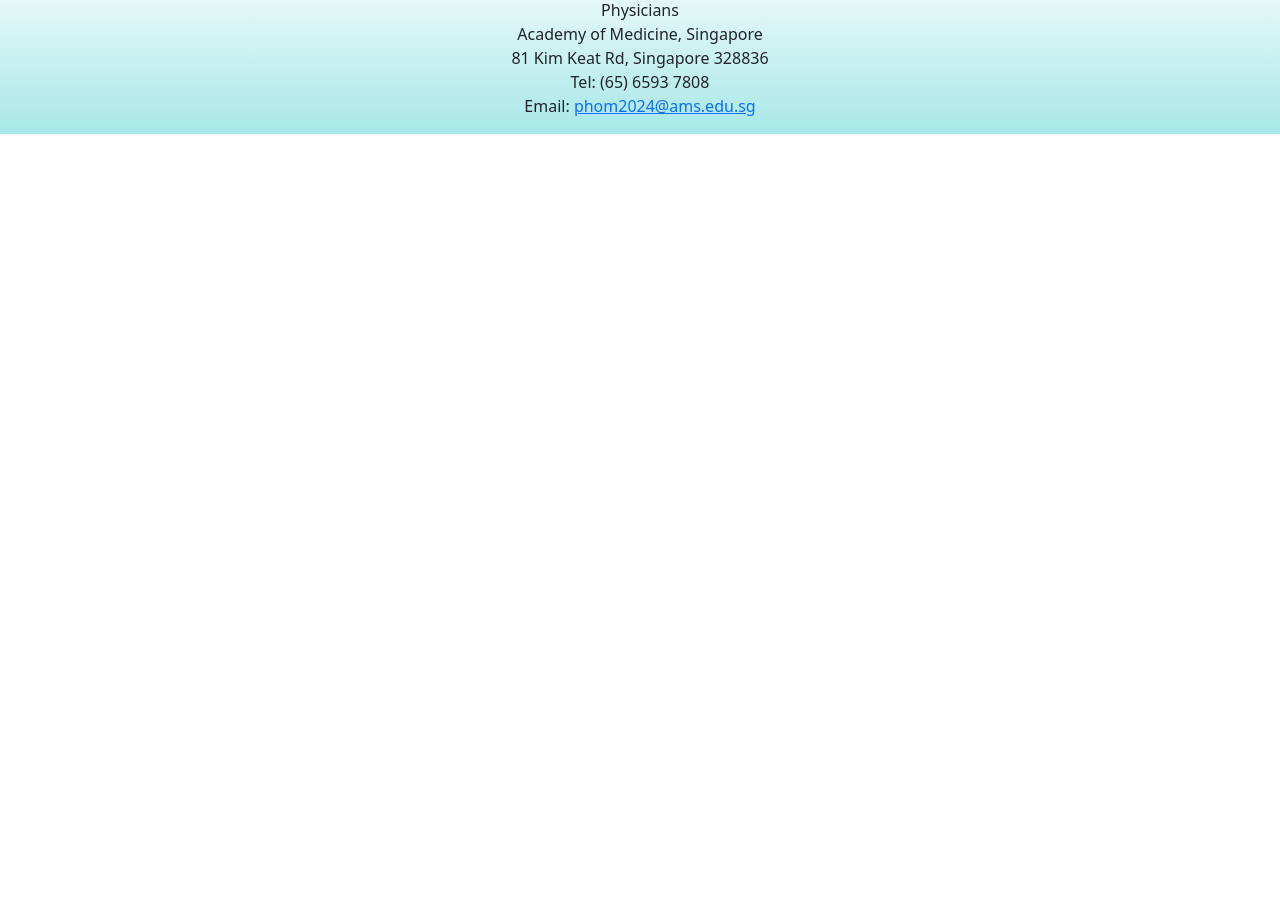
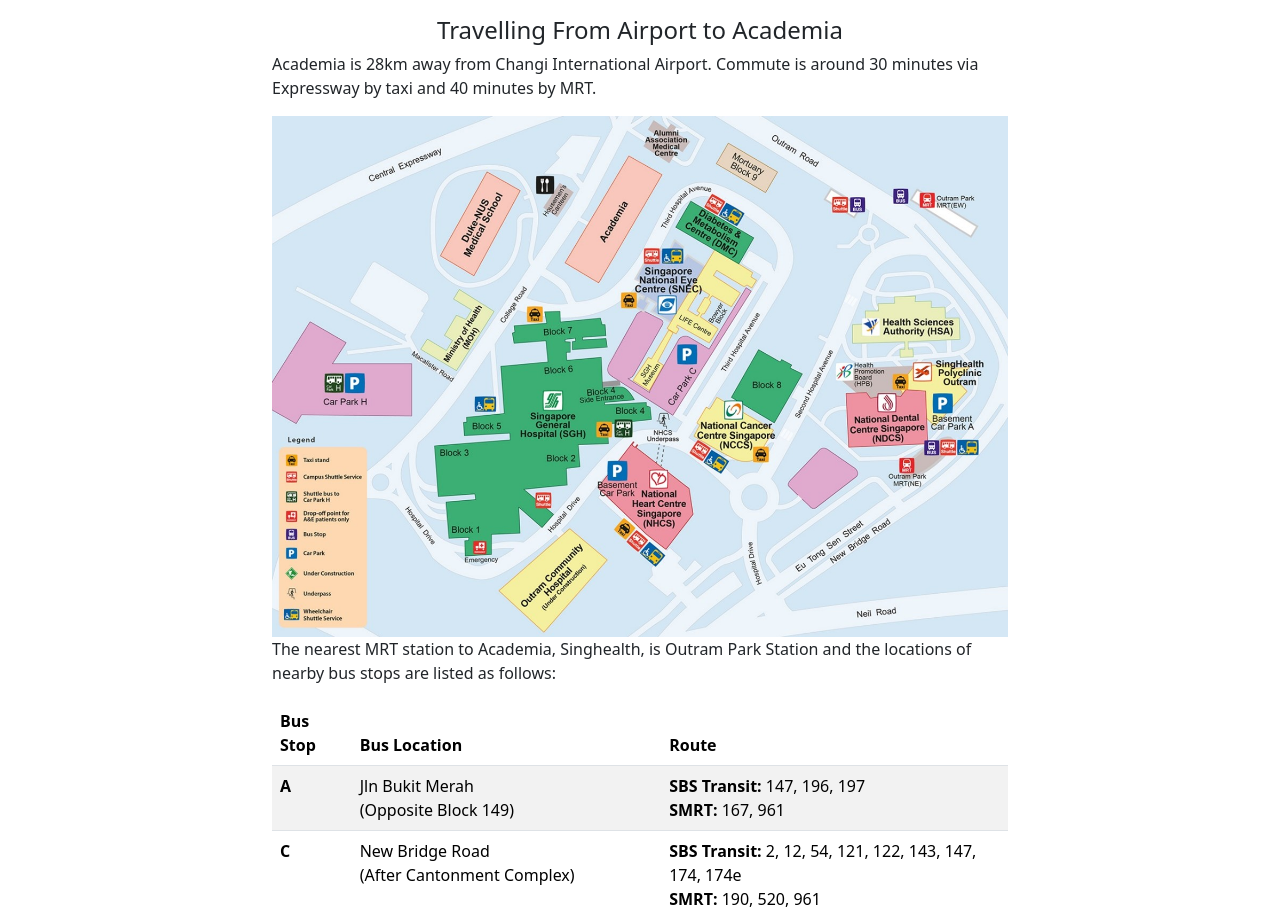
Before and after one commit to llja0112/PHOMC, a Next.js app: page /travel/transport in a window 1280 px wide. Shown: the part 170-1085 px from the top of the page. Before the commit the page ends 800 px from the top, so only its background shows below. Built offline with nearby package versions, Linux system fonts and the light colour scheme.

Commit message:
Add transport page for travel

```diff
--- a/app/travel/transport/page.tsx
+++ b/app/travel/transport/page.tsx
@@ -1,8 +1,108 @@
+import Image from "next/image";
+import mapPic from "@/public/map.jpg"
 
 export default function Page () {
   return (
     <>
-      <h1>Programme Page</h1>
+      <div className="container">
+        <div className="row">
+          <div className="col-md-8 offset-md-2">
+            <h3 className="my-3 text-center">Transportation to Conference Venue</h3>
+
+            <p>
+              Academia, Singhealth, is just a 10-minute walk from Outram Park MRT Station and a 15-minute bus ride from Downtown Singapore.
+            </p>
+
+            <h4 className="text-center">
+              Travelling From Airport to Academia
+            </h4>
+
+            <p>
+              Academia is 28km away from Changi International Airport. Commute is around 30 minutes via Expressway by taxi and 40 minutes by MRT.
+            </p>
+
+            <Image src={mapPic} className="img-fluid" alt="Map picture" />
+
+            <p>
+              The nearest MRT station to Academia, Singhealth, is Outram Park Station and the locations of nearby bus stops are listed as follows:
+            </p>
+
+            <table className="table table-striped">
+              <thead>
+                <tr>
+                  <th scope="col">Bus Stop</th>
+                  <th scope="col">Bus Location</th>
+                  <th scope="col">Route</th>
+                </tr>
+              </thead>
+              <tbody>
+                <tr>
+                  <th scope="row">A</th>
+                  <td>Jln Bukit Merah<br/>(Opposite Block 149)</td>
+                  <td><strong>SBS Transit:</strong> 147, 196, 197<br /><strong>SMRT:</strong> 167, 961</td>
+                </tr>
+                <tr>
+                  <th scope="row">C</th>
+                  <td>New Bridge Road<br/>(After Cantonment Complex)</td>
+                  <td><strong>SBS Transit:</strong> 2, 12, 54, 121, 122, 143, 147, 174, 174e<br /><strong>SMRT:</strong> 190, 520, 961<br /><strong>Others:</strong> CT8, CT18</td>
+                </tr>
+                <tr>
+                  <th scope="row">D</th>
+                  <td>Before Outram Road</td>
+                  <td><strong>SBS Transit:</strong> 124, 143, 147, 166, 197<br /><strong>SMRT:</strong> 61, 961</td>
+                </tr>
+                <tr>
+                  <th scope="row">E</th>
+                  <td>Along Outram Road<br/>(Opposite Outram Park MRT Station EW line)</td>
+                  <td><strong>SBS Transit:</strong> 33, 63, 121<br /><strong>SMRT:</strong> 75, 851, 970</td>
+                </tr>
+              </tbody>
+            </table>
+
+            <h3>
+              Getting Around Singapore
+            </h3>
+
+            <p>
+              Singapore’s public transport system is fast and efficient and will whizz you to most places without fuss.
+            </p>
+
+            <h4>
+              By Train
+            </h4>
+
+            <p>
+              Singapore’s MRT (mass rapid transit) system is probably the fastest way to zip around the city. The extensive rail network means that most of Singapore’s key attractions are within walking distance from an MRT station.
+            </p>
+
+            <p>
+            You can buy tickets for single trips, but if you intend to use the MRT and basic bus services frequently during your visit, you can buy a Singapore Tourist Pass, a special EZ-Link stored-value card which will allow you unlimited travel for one day (S$10), two days (S$16) or three days (S$20). The cards can be bought at the TransitLink Ticket Office at the following MRT stations― Ang Mo Kio, Bayfront, Bugis, Changi Airport, Chinatown, City Hall, Farrer Park, Harbourfront, Jurong East, Kranji, Lavender, Orchard, Raffles Place, Somerset, Tanjong Pagar and Woodlands. Singapore’s trains and stations are accessible to wheel chair users and the visually impaired, as well as families with strollers.
+
+            </p>
+
+            <h4>
+              By Bus
+            </h4>
+
+            <p>
+              Singapore’s bus system has an extensive network of routes covering most places in Singapore and is the most economical way to get around, as well as being one of the most scenic.
+            </p>
+
+            <p>
+              You can pay your bus fare using an EZ-Link stored-value card or the Singapore Tourist Pass, which you tap on the card reader located next to the driver as you board. Do remember to tap your card again, on the reader located at the rear exit, when you alight. You can also pay in cash but you need to have exact change. Most buses in Singapore have air-conditioning – a welcome comfort in a tropical city.
+            </p>
+
+
+            <h4>
+              By Taxi
+            </h4>
+
+            <p>
+              Taxis are comfortable and especially handy if you want to go to places not accessible by the bus or MRT. Cabs here are metered, but there may be surcharges depending on when, where and which company’s taxi you board. To get a rough idea of the final fare, check with the driver on the surcharges and ask for a receipt at the end of the trip. You can hail a taxi by the roadside at most places, or by queuing for one at taxi stands found at most shopping malls, hotels and tourist attractions. If you wish to book a cab, you can call a common taxi booking number, 6-DIAL CAB (6342-5222), and your call will be routed to an available taxi company’s call centre.
+            </p>
+          </div>
+        </div>
+      </div>
     </>
   );
 }
```
Also changed, not shown: public/map.jpg (added).
